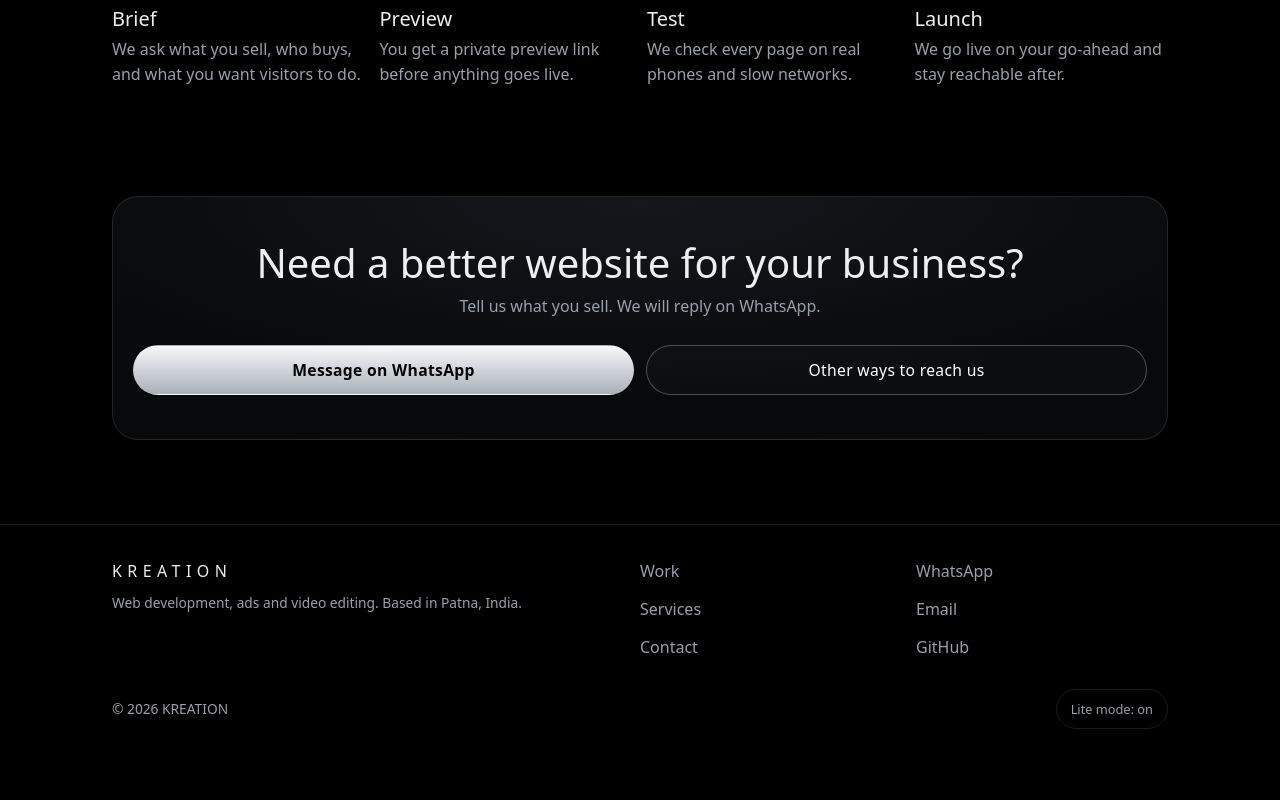
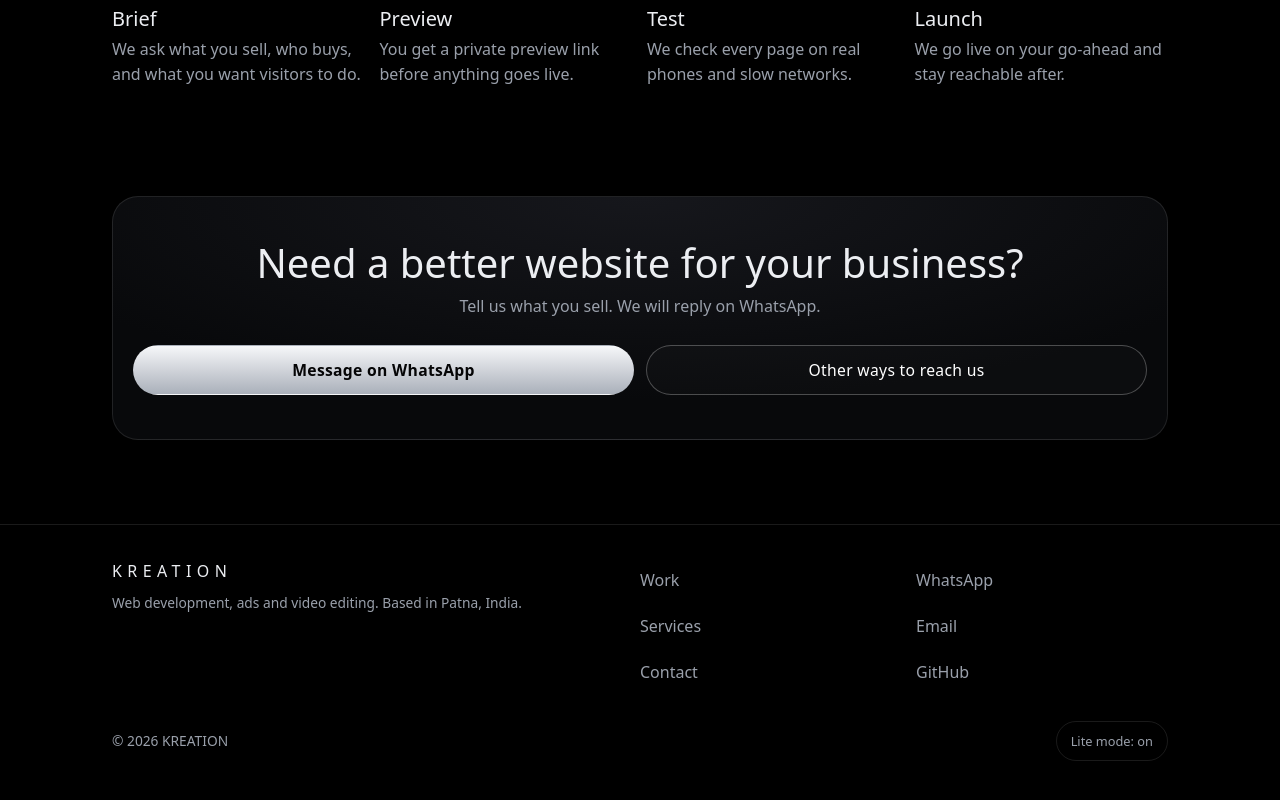
Before and after one commit to Sanny1921/kreation, a React (Vite) app: page / in a window 1280 px wide. Shown: the part 2138-2938 px from the top of the page. Before the commit the page ends 2907 px from the top, so only its background shows below. Built offline with nearby package versions, Linux system fonts and the light colour scheme.

Commit message:
Bigger footer tap targets

```diff
--- a/src/styles.css
+++ b/src/styles.css
@@ -129,8 +129,8 @@ input:focus,select:focus,textarea:focus{border-color:#fff}
 .foot{margin-top:84px;border-top:1px solid var(--line);background:#000;padding:34px 0 calc(var(--tab) + 40px + env(safe-area-inset-bottom))}
 .foot-grid{display:grid;gap:24px}
 .brand-t{font-weight:300;letter-spacing:.34em;margin-bottom:8px}
-.foot-links{display:grid;gap:10px;color:var(--mut)}
-.foot-links a{min-height:28px}
+.foot-links{display:grid;gap:2px;color:var(--mut)}
+.foot-links a{min-height:44px;display:flex;align-items:center}
 .foot-bar{display:flex;justify-content:space-between;align-items:center;margin-top:26px;gap:12px}
 .lite-toggle{min-height:40px;border:1px solid var(--line);background:transparent;color:var(--mut);border-radius:999px;padding:0 14px;font:500 .8rem var(--f);cursor:pointer}
 
```
